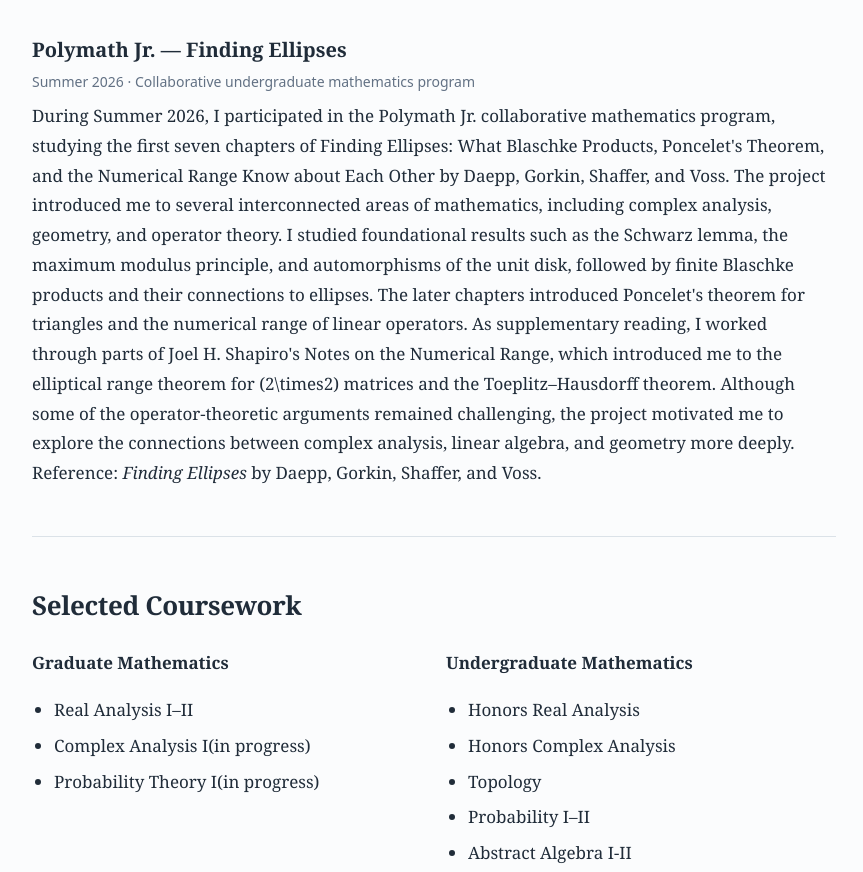
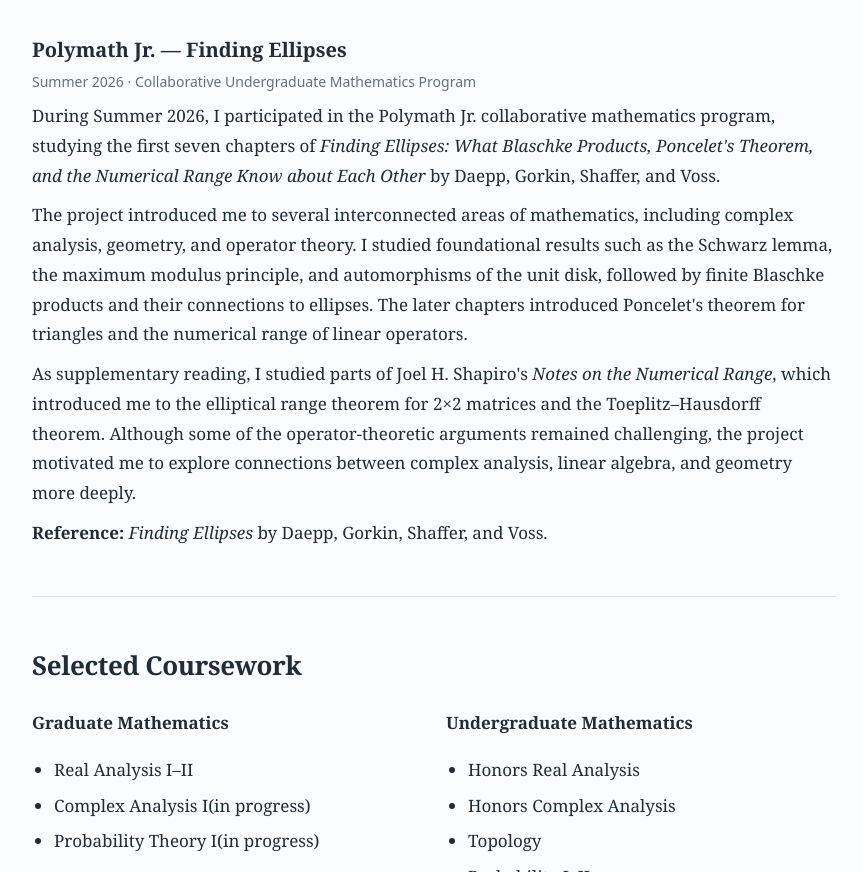
Before and after one commit to yuzew527/yuzew527.github.io, a plain HTML site: page index.html in a window 1280 px wide. Shown: the part 1129-2001 px from the top of the page, without its empty margins (206-1069 px from the left). Drawn offline with Linux system fonts and the light colour scheme.

Commit message:
Update index.html

```diff
--- a/index.html
+++ b/index.html
@@ -369,30 +369,52 @@
 
             <!-- PROJECT 2 -->
 
+
 <article class="project">
 
     <h3>Polymath Jr. — Finding Ellipses</h3>
 
     <div class="meta">
-                    Summer 2026 · Collaborative undergraduate
-                    mathematics program
+        Summer 2026 · Collaborative Undergraduate Mathematics Program
     </div>
 
     <p>
-                    During Summer 2026, I participated in the Polymath Jr. collaborative mathematics program, studying the first seven chapters of Finding Ellipses: What Blaschke Products, Poncelet's Theorem, and the Numerical Range Know about Each Other by Daepp, Gorkin, Shaffer, and Voss.
+        During Summer 2026, I participated in the Polymath Jr.
+        collaborative mathematics program, studying the first seven
+        chapters of <em>Finding Ellipses: What Blaschke Products,
+        Poncelet's Theorem, and the Numerical Range Know about
+        Each Other</em> by Daepp, Gorkin, Shaffer, and Voss.
+    </p>
 
-The project introduced me to several interconnected areas of mathematics, including complex analysis, geometry, and operator theory. I studied foundational results such as the Schwarz lemma, the maximum modulus principle, and automorphisms of the unit disk, followed by finite Blaschke products and their connections to ellipses. The later chapters introduced Poncelet's theorem for triangles and the numerical range of linear operators.
+    <p>
+        The project introduced me to several interconnected areas
+        of mathematics, including complex analysis, geometry,
+        and operator theory. I studied foundational results such
+        as the Schwarz lemma, the maximum modulus principle,
+        and automorphisms of the unit disk, followed by finite
+        Blaschke products and their connections to ellipses.
+        The later chapters introduced Poncelet's theorem for
+        triangles and the numerical range of linear operators.
+    </p>
 
-As supplementary reading, I worked through parts of Joel H. Shapiro's Notes on the Numerical Range, which introduced me to the elliptical range theorem for (2\times2) matrices and the Toeplitz–Hausdorff theorem. Although some of the operator-theoretic arguments remained challenging, the project motivated me to explore the connections between complex analysis, linear algebra, and geometry more deeply.
+    <p>
+        As supplementary reading, I studied parts of Joel H.
+        Shapiro's <em>Notes on the Numerical Range</em>, which
+        introduced me to the elliptical range theorem for
+        2×2 matrices and the Toeplitz–Hausdorff theorem.
+        Although some of the operator-theoretic arguments
+        remained challenging, the project motivated me to
+        explore connections between complex analysis,
+        linear algebra, and geometry more deeply.
+    </p>
 
-                    Reference:
-                    <em>Finding Ellipses</em>
-                    by Daepp, Gorkin, Shaffer, and Voss.
+    <p>
+        <strong>Reference:</strong>
+        <em>Finding Ellipses</em> by Daepp, Gorkin,
+        Shaffer, and Voss.
     </p>
 
 </article>
-
-        </section>
 
 
         <!-- ===== COURSEWORK ===== -->
```
Lines whose indentation alone changed are shown as unchanged.
